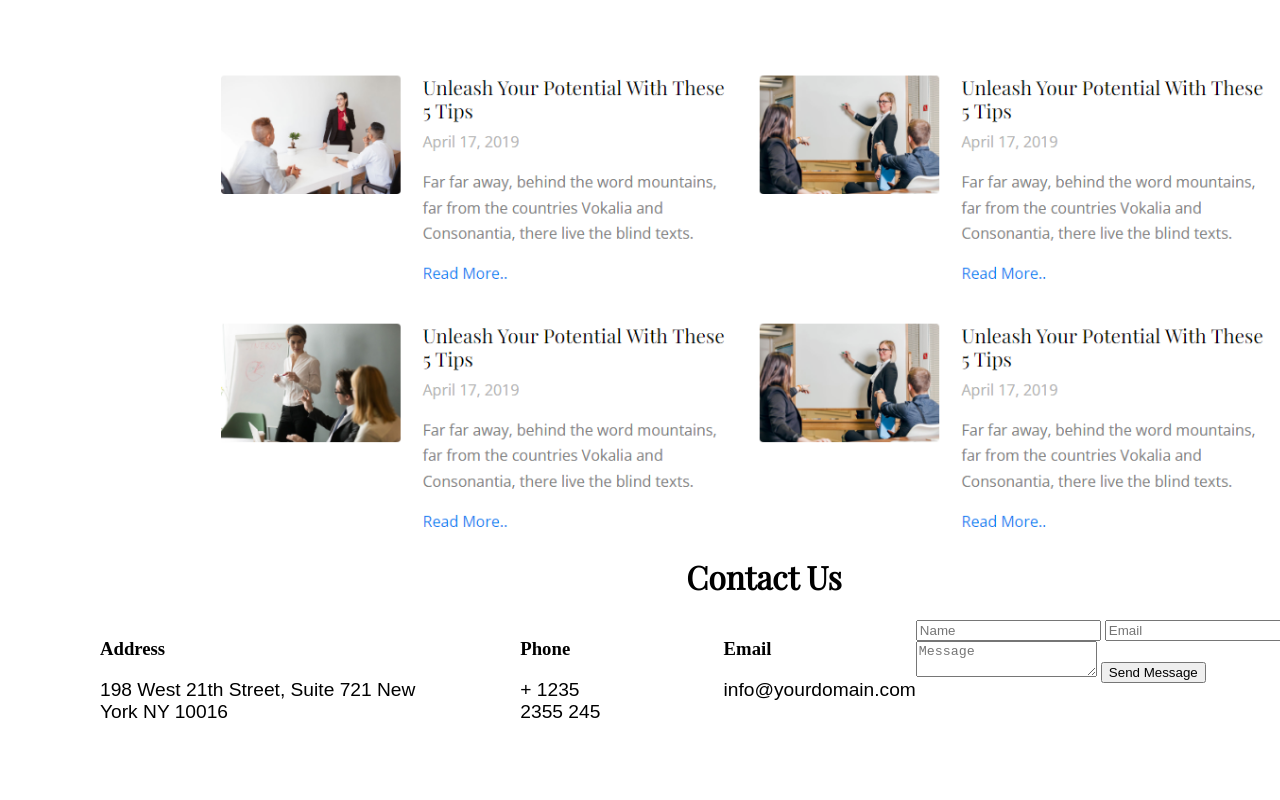
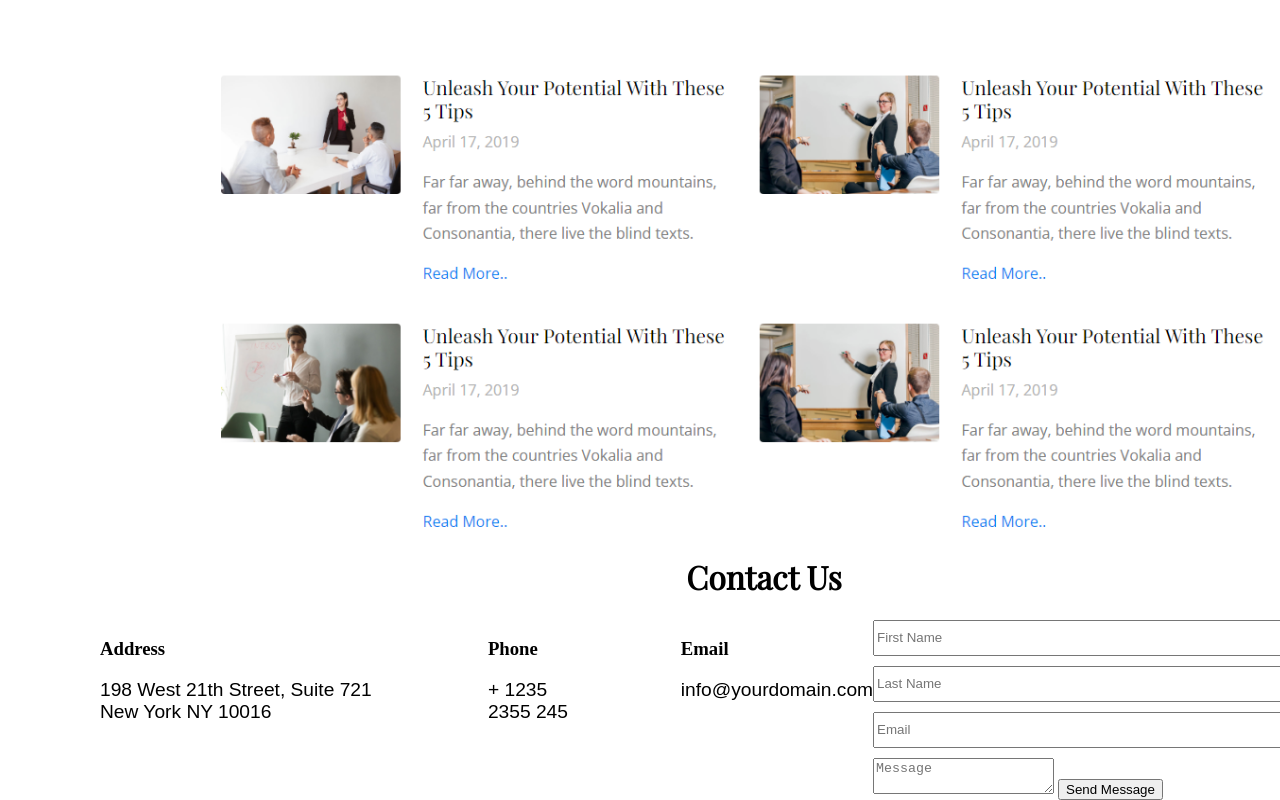
Before and after one commit to ArhamMurtaza/WDC, a plain HTML site: page 12sep2024/main.html in a window 1280 px wide. Shown: the part 6560-7360 px from the top of the page. Before the commit the page ends 7303 px from the top, so only its background shows below. Drawn offline with Linux system fonts and the light colour scheme; files whose address does not match are found by name.

Commit message:
addition

```diff
--- a/12sep2024/css/style.css
+++ b/12sep2024/css/style.css
@@ -432,6 +432,7 @@ a {
 
 .contactinfo {
   display: flex;
+  flex-direction: flex;
   margin-left:100px
 }
 
@@ -449,3 +450,14 @@ body > div.ourtraining > div.ourservices > div.ourblog > div.contactus > h1 {
 .phone {
   margin-right: 100px;
 }
+
+.contactform > form > input {
+  width: 500px;
+  height: 30px;
+  margin-bottom: 10px;
+}
+
+.contactform > textarea {
+  width: 500px;
+  height: 100px;
+}
--- a/12sep2024/main.html
+++ b/12sep2024/main.html
@@ -186,9 +186,9 @@
         </div>
         <div class="contactform">
             <form action="main.html">
-                <input type="text" placeholder="Name">
-                <input type="email" placeholder="Email">
-                <input type="text" placeholder="Subject">
+                <input type="text" placeholder="First Name">
+                <input type="text" placeholder="Last Name"><br>
+                <input type="email" placeholder="Email"><br>
                 <textarea placeholder="Message"></textarea>
                 <button type="submit">Send Message</button>
             </form>
```
